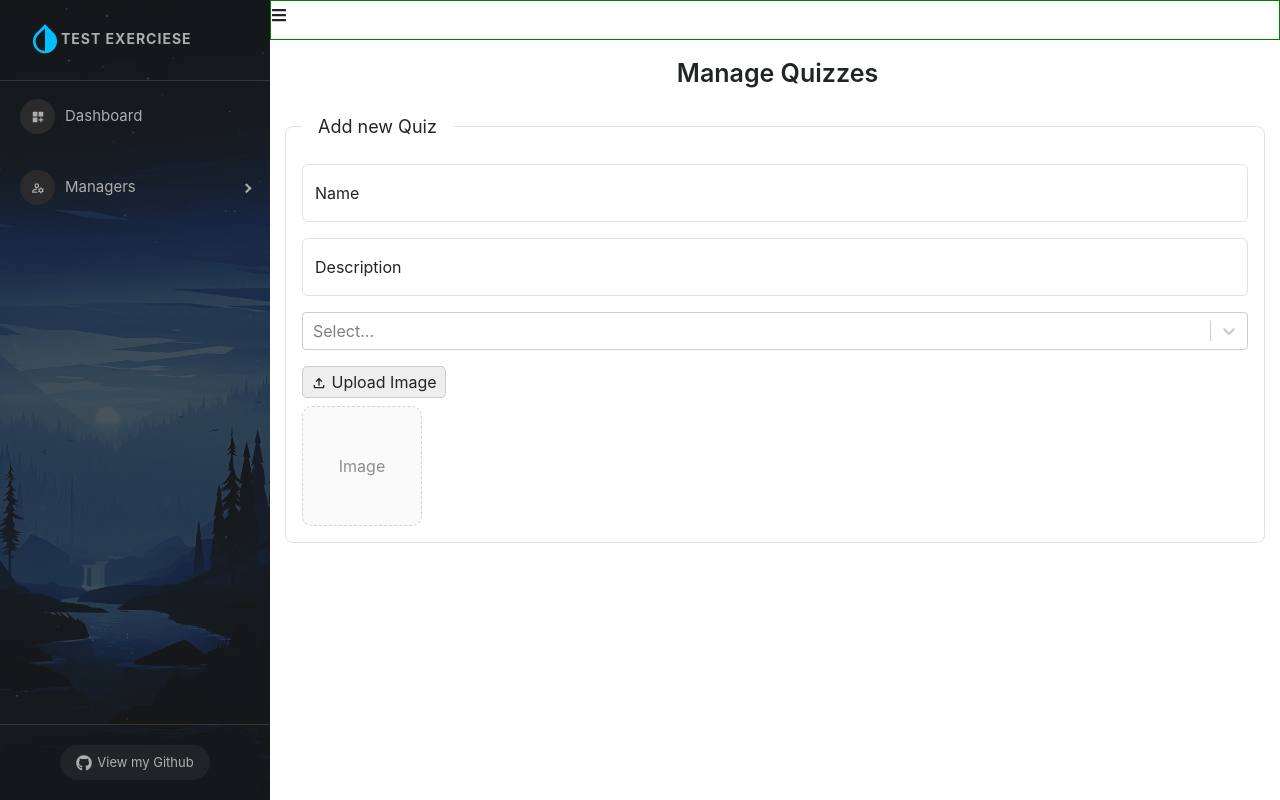
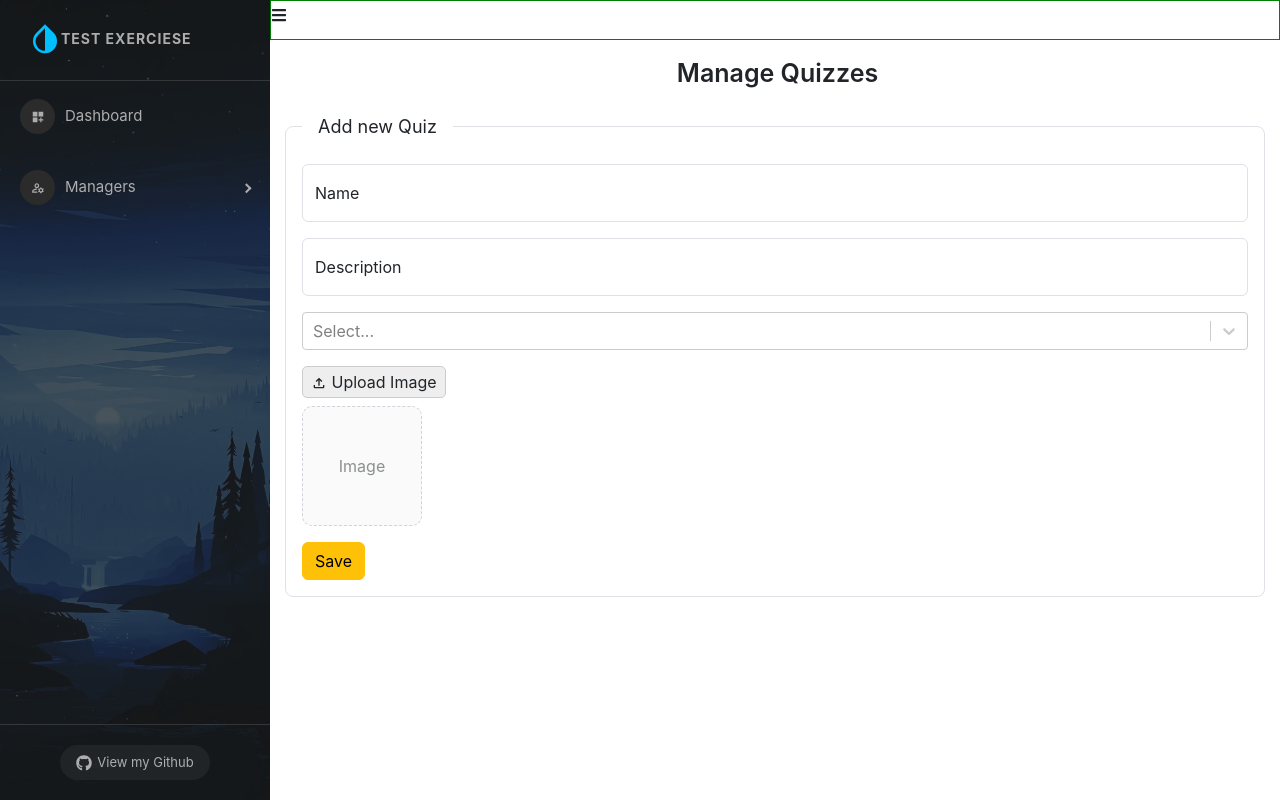
Before and after one commit to tuongnm2001/ReactJs_Multiple_Choice_Exercises, a React (Create React App) app: page /admin/manage-quizzes in a window 1280 px wide. Built offline with nearby package versions, Linux system fonts and the light colour scheme.

Commit message:
call api add new quiz

```diff
--- a/src/components/Admin/Content/Quiz/ManageQuiz.js
+++ b/src/components/Admin/Content/Quiz/ManageQuiz.js
@@ -2,13 +2,15 @@ import './ManageQuiz.scss'
 import Select from 'react-select';
 import { MdOutlineFileUpload } from "react-icons/md";
 import { useState } from 'react';
+import { postCreateNewQuiz } from '../../../../services/apiService';
+import { toast } from 'react-toastify';
 
 const ManageQuiz = () => {
 
     const options = [
-        { value: 'EASY', label: 'Chocolate' },
-        { value: 'MIDIUM', label: 'Strawberry' },
-        { value: 'HARD', label: 'Vanilla' }
+        { value: 'EASY', label: 'EASY' },
+        { value: 'MIDIUM', label: 'MIDIUM' },
+        { value: 'HARD', label: 'HARD' }
     ]
 
     const [name, setName] = useState('')
@@ -18,11 +20,25 @@ const ManageQuiz = () => {
     const [previewImageQuiz, setPreviewImageQuiz] = useState('')
 
     const handleUploadImageQuiz = (event) => {
+        setImageQuiz(event.target.files[0])
         setPreviewImageQuiz(URL.createObjectURL(event.target.files[0]));
     }
 
-    const handleChangeFile = (event) => {
-
+    const handleSubmitAddNewQuiz = async () => {
+        if (!name || !description) {
+            toast.error('Name/Description is required!');
+            return;
+        }
+        let res = await postCreateNewQuiz(name, description, level?.value, imageQuiz);
+        if (res && res.EC === 0) {
+            toast.success(res.EM)
+            setName('')
+            setDescription('')
+            setLevel('')
+            setPreviewImageQuiz('')
+        } else {
+            toast.error(res.EM)
+        }
     }
 
     return (
@@ -58,8 +74,9 @@ const ManageQuiz = () => {
                     <div className='my-3'>
                         <Select
                             options={options}
-                            value={level}
-                            onChange={(event) => handleChangeFile(event)}
+                            defaultValue={level}
+                            onChange={setLevel}
+                        // onChange={(event) => handleChangeSelect(event)}
                         />
                     </div>
 
@@ -84,6 +101,14 @@ const ManageQuiz = () => {
                         }
                     </div>
 
+                    <div>
+                        <button
+                            className='btn btn-warning mt-3'
+                            onClick={() => handleSubmitAddNewQuiz()}
+                        >
+                            Save
+                        </button>
+                    </div>
                 </fieldset>
             </div>
 
--- a/src/services/apiService.js
+++ b/src/services/apiService.js
@@ -55,8 +55,19 @@ const postSubmitQuiz = (data) => {
     return axios.post(`/api/v1/quiz-submit`, { ...data })
 }
 
+const postCreateNewQuiz = (description, name, difficulty, quizImage) => {
+    //submit data
+    const data = new FormData();
+    data.append('description', description)
+    data.append('name', name)
+    data.append('difficulty', difficulty)
+    data.append('quizImage', quizImage)
+
+    return axios.post(`/api/v1/quiz`, data);
+}
+
 export {
     postCreateNewUser, getAllUser, putUpdateNewUser, deleteUser,
     getUserWithPaginate, postLoginUser, postRegisterUser, getQuizByUser,
-    getQuestionByQuizId, postSubmitQuiz
+    getQuestionByQuizId, postSubmitQuiz, postCreateNewQuiz
 }
```
